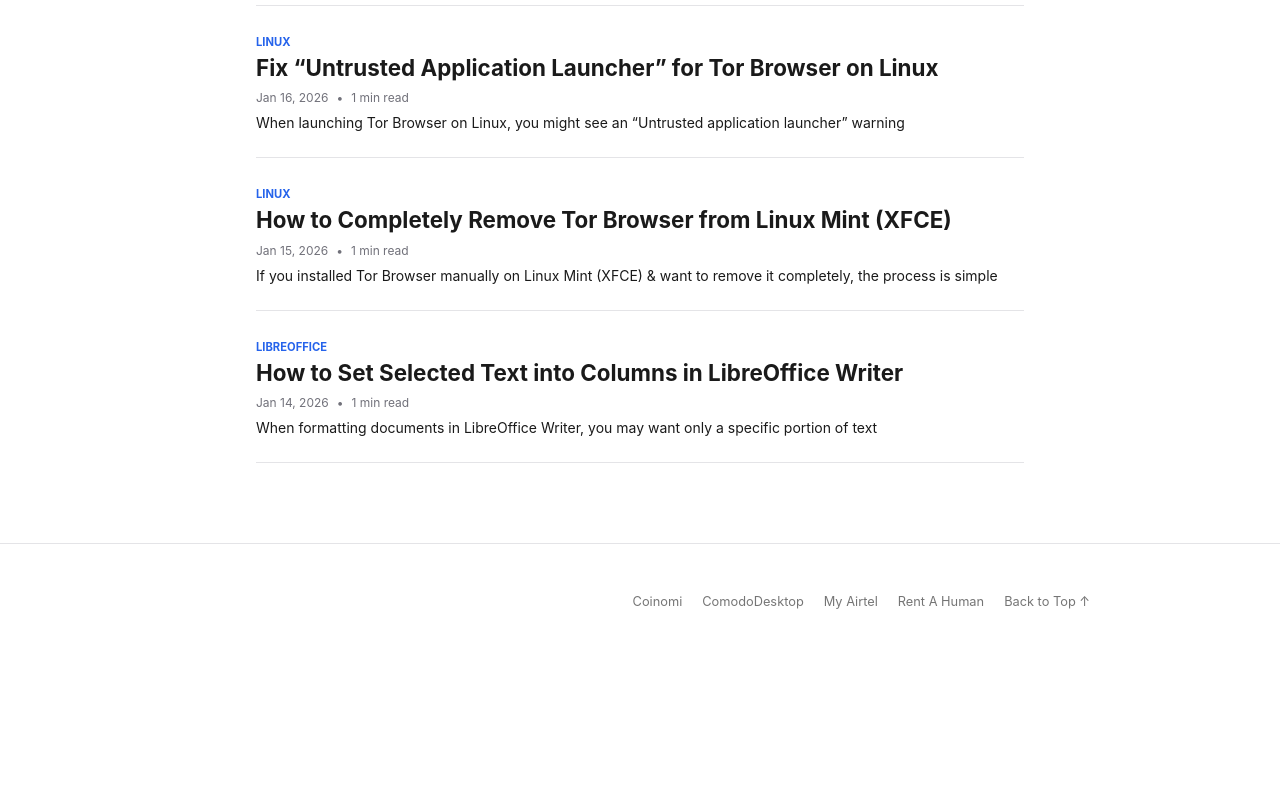
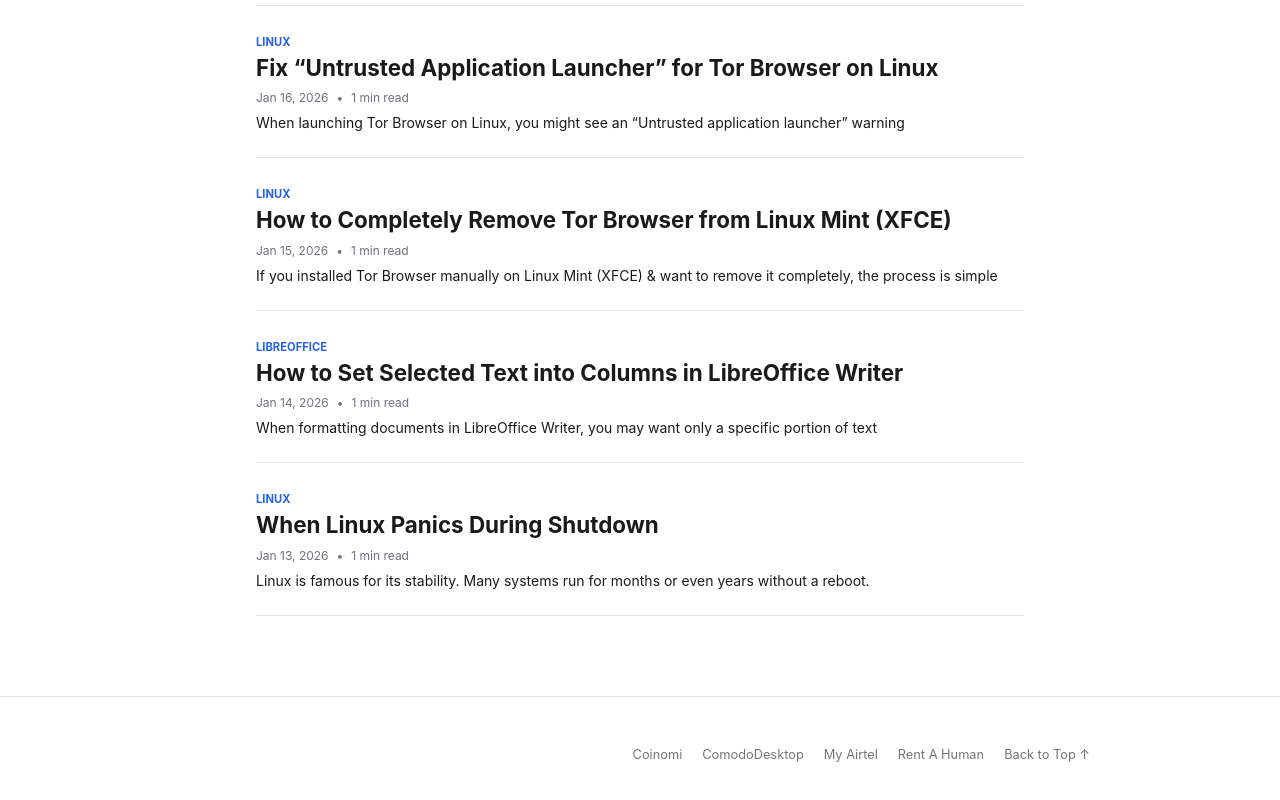
Before and after one commit to subruwan/x, a plain HTML site: page index.html in a window 1280 px wide. Shown: the part 1618-2418 px from the top of the page. Before the commit the page ends 2278 px from the top, so only its background shows below. Drawn offline with Linux system fonts and the light colour scheme.

Commit message:
Update index.html

```diff
--- a/index.html
+++ b/index.html
@@ -163,6 +163,16 @@
     </div>
                 <p class="post-summary">When formatting documents in LibreOffice Writer, you may want only a specific portion of text</p>
             </article>
+            <article class="post-card">
+                <span class="category">Linux</span>
+                <h2><a href="posts/shutdown.html">When Linux Panics During Shutdown</a></h2>
+                <div class="post-meta">
+                <time>Jan 13, 2026</time>
+                    <span class="dot">•</span>
+        <span class="reading-time">Calculating...</span>
+    </div>
+                <p class="post-summary">Linux is famous for its stability. Many systems run for months or even years without a reboot.</p>
+            </article>
         </div>
     </main>
     <footer>
```
